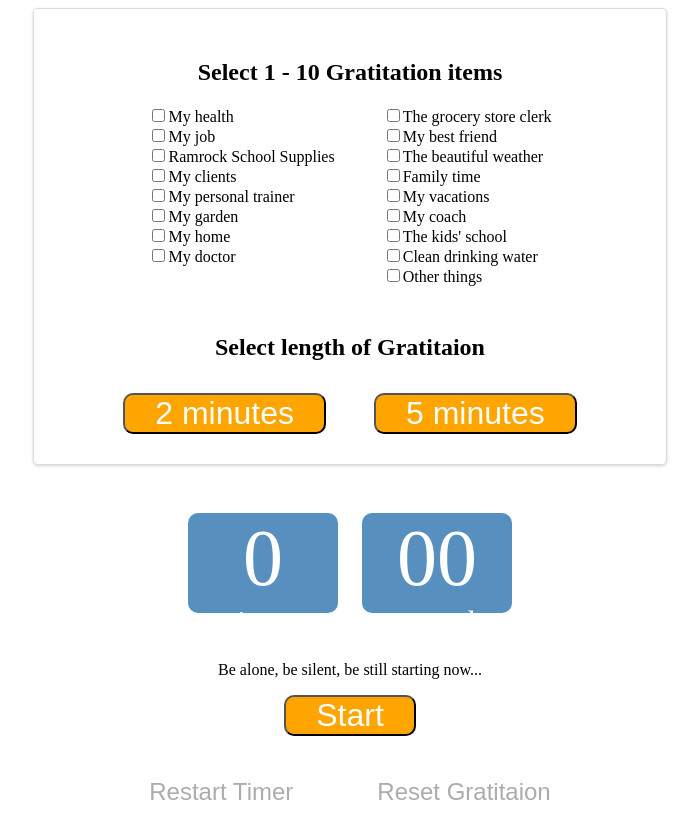
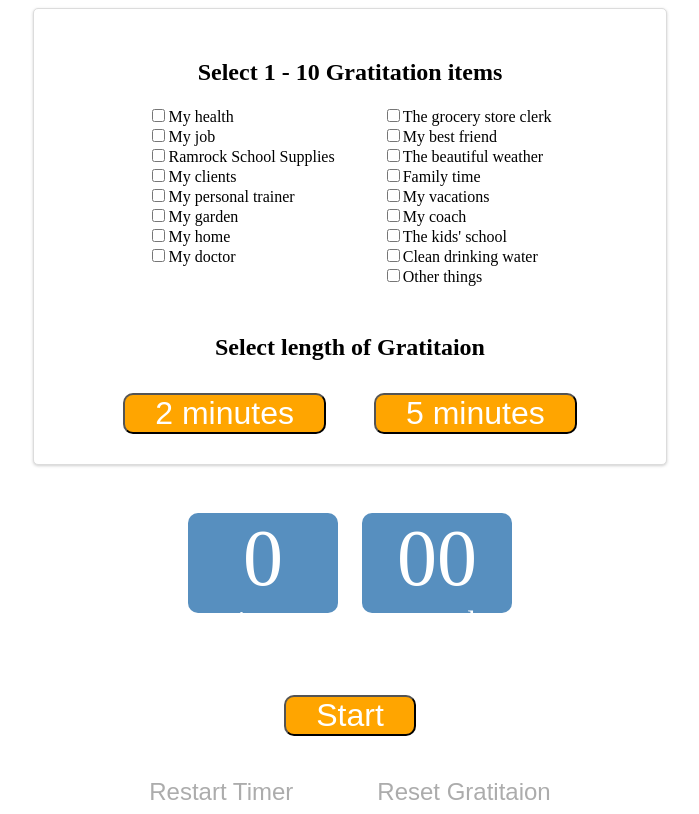
Before and after one commit to cherie-pavicoTsukayama/dailygratitation, a plain HTML site: page index.html in a window 1280 px wide. Shown: the whole page, without its empty margins (290-989 px from the left). Drawn offline with Linux system fonts and the light colour scheme.

Commit message:
changed background of the form to white so that in Elementor I could change the section background to a different color. Made the text above the start button white.

```diff
--- a/index.html
+++ b/index.html
@@ -57,7 +57,7 @@
     </div>
   </div>
   <div class="d-flex flex-wrap justify-content-center">
-    <p id="startMessage" class="col-12 text-center mt-5">Be alone, be silent, be still starting now...</p>
+    <p id="startMessage" class="col-12 text-center mt-5 white">Be alone, be silent, be still starting now...</p>
     <button id="start" class="button-style cursor-pointer">Start</button>
     <button id="pause" class="display-none button-style cursor-pointer">Pause</button>
   </div>
--- a/styles.css
+++ b/styles.css
@@ -1,3 +1,7 @@
+.white {
+    color: white;
+}
+
 .clockface {
   box-sizing: border-box;
   width: 150px;
@@ -69,6 +73,7 @@ ul {
   display: flex;
   justify-content: center;
   border-radius: 5px;
+  background-color: white;
 }
 
 .meditation-item {
```
